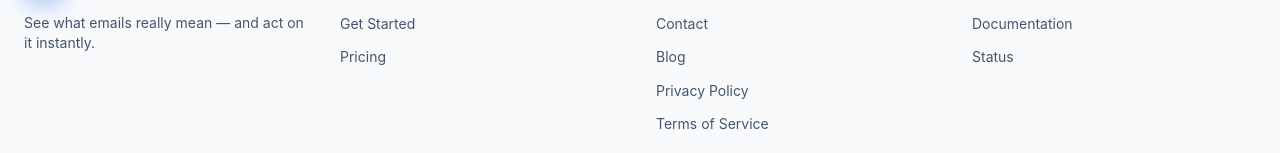
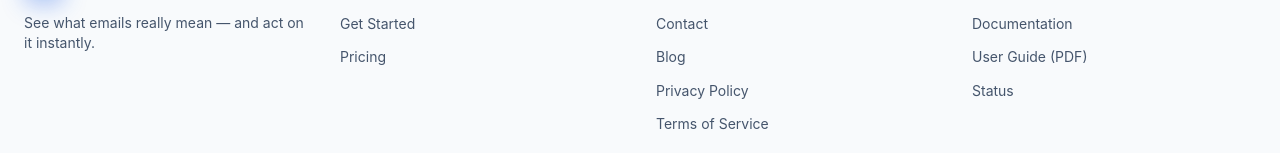
Before and after one commit to abraraslam/inboxreveal, a Next.js app: page / in a window 1280 px wide. Shown: the part 3241-3394 px from the top of the page. Built offline with nearby package versions, Linux system fonts and the light colour scheme; no server answers.

Commit message:
Add User Guide (PDF) link to Support column in footer

```diff
--- a/components/Footer.tsx
+++ b/components/Footer.tsx
@@ -112,6 +112,11 @@ export default function Footer() {
                 </a>
               </li>
               <li>
+                <a href="/UserGuide.pdf" className="text-sm text-slate-600 hover:text-blue-600 transition" download>
+                  User Guide (PDF)
+                </a>
+              </li>
+              <li>
                 <a href="#" className="text-sm text-slate-600 hover:text-blue-600 transition">
                   Status
                 </a>
```
